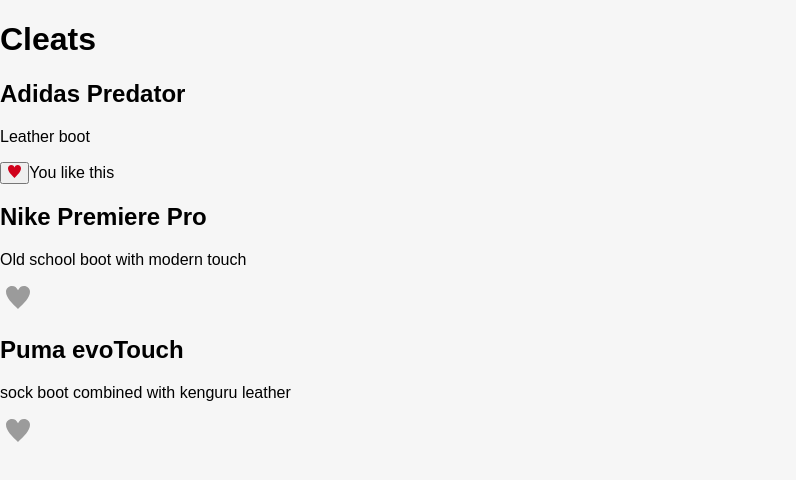
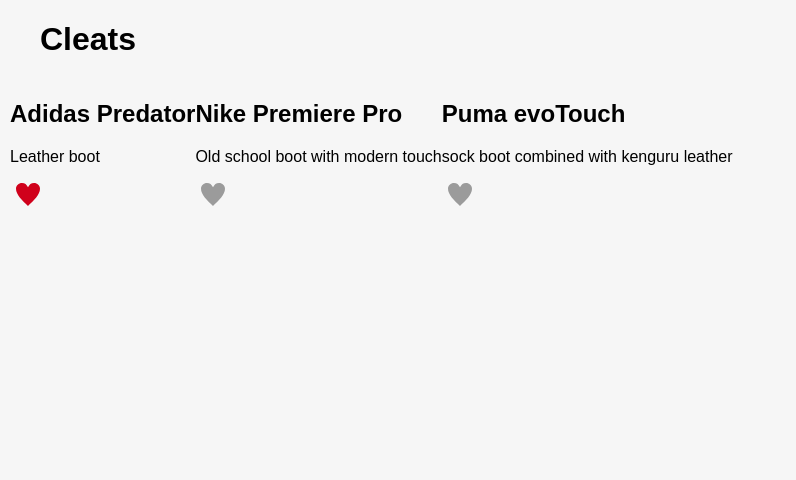
Before and after one commit to aljazskrinjar/Cleats, a React (Create React App) app: page / in a window 1280 px wide. Shown: the top 480 px of the page, without its empty margins (0-796 px from the left). Built offline with nearby package versions, Linux system fonts and the light colour scheme.

Commit message:
some more fixes

```diff
--- a/src/cleats/CleatsContainer.css
+++ b/src/cleats/CleatsContainer.css
@@ -1,24 +1,24 @@
-.cleats.container {
+.container {
   margin: 0 auto;
   width: 100%; }
-  .cleats.container main {
+  .container main {
     margin: 0 auto;
     display: flex;
     flex-direction: column; }
     @media (min-width: 1025px) {
-      .cleats.container main {
+      .container main {
         max-width: 1260px;
         flex-flow: row wrap; } }
     @media (min-width: 769px) {
-      .cleats.container main {
+      .container main {
         flex-flow: row wrap; } }
-  .cleats.container > header {
+  .container > header {
     display: flex;
     flex-direction: column;
     margin: 0 auto;
     flex: 2 100%; }
     @media (min-width: 1025px) {
-      .cleats.container > header {
+      .container > header {
         max-width: 1260px; }
-        .cleats.container > header h1 {
+        .container > header h1 {
           padding: 0 30px; } }
--- a/src/cleats/CleatsContainer.js
+++ b/src/cleats/CleatsContainer.js
@@ -19,7 +19,7 @@
 
   render(){
     return(
-      <div className="cleats wrapper">
+      <div className="container">
         <header>
           <Title content="Cleats" />
         </header>
--- a/src/cleats/CleatsContainer.sass
+++ b/src/cleats/CleatsContainer.sass
@@ -1,6 +1,6 @@
 @import "../styles/breakpoints.sass"
 
-.cleats.container
+.container
   margin: 0 auto
   width: 100%
 
--- a/src/components/LikeButton.css
+++ b/src/components/LikeButton.css
@@ -5,23 +5,14 @@
   font-size: 1.5em; }
   .LikeButton button .heart {
     width: 1em; }
-  .LikeButton button span.copy {
-    position: absolute;
-    margin-left: -1em;
-    z-index: -1;
-    opacity: 0; }
 
-.LikeButton .likes {
-  font-size: 0.8em;
-  color: #999; }
-
-.LikeButton.liked button span.copy {
-  width: 1em;
-  z-index: 9;
-  animation: heart 1s 1 ease-in-out; }
-
-.heart {
-  width: 1em; }
+.LikeButtonliked button {
+  border: 0;
+  background: transparent;
+  outline: none;
+  font-size: 1.5em; }
+  .LikeButtonliked button .heart {
+    width: 1em; }
 
 @keyframes heart {
   10% {
--- a/src/components/LikeButton.js
+++ b/src/components/LikeButton.js
@@ -32,8 +32,6 @@
         <img alt="like" className="heart" src={ liked ? HeartRed : HeartGrey } />
 
         </button>
-        <span className ="likes">{ liked ? 'You like this' : null }
-        </span>
         </p>
     )
   }
--- a/src/components/LikeButton.sass
+++ b/src/components/LikeButton.sass
@@ -9,23 +9,21 @@
     .heart
       width: 1em
 
-    span.copy
-      position: absolute
-      margin-left: -1em
-      z-index: -1
-      opacity: 0
+.LikeButtonliked
+  button
+    border: 0
+    background: transparent
+    outline: none
+    font-size: 1.5em
 
-  .likes
-    font-size: 0.8em
-    color: #999
+    .heart
+      width: 1em
 
-  &.liked button span.copy
-    width: 1em
-    z-index: 9
-    animation: heart 1s 1 ease-in-out
 
-.heart
-  width: 1em
+
+
+
+
 
 
 @keyframes heart
```
